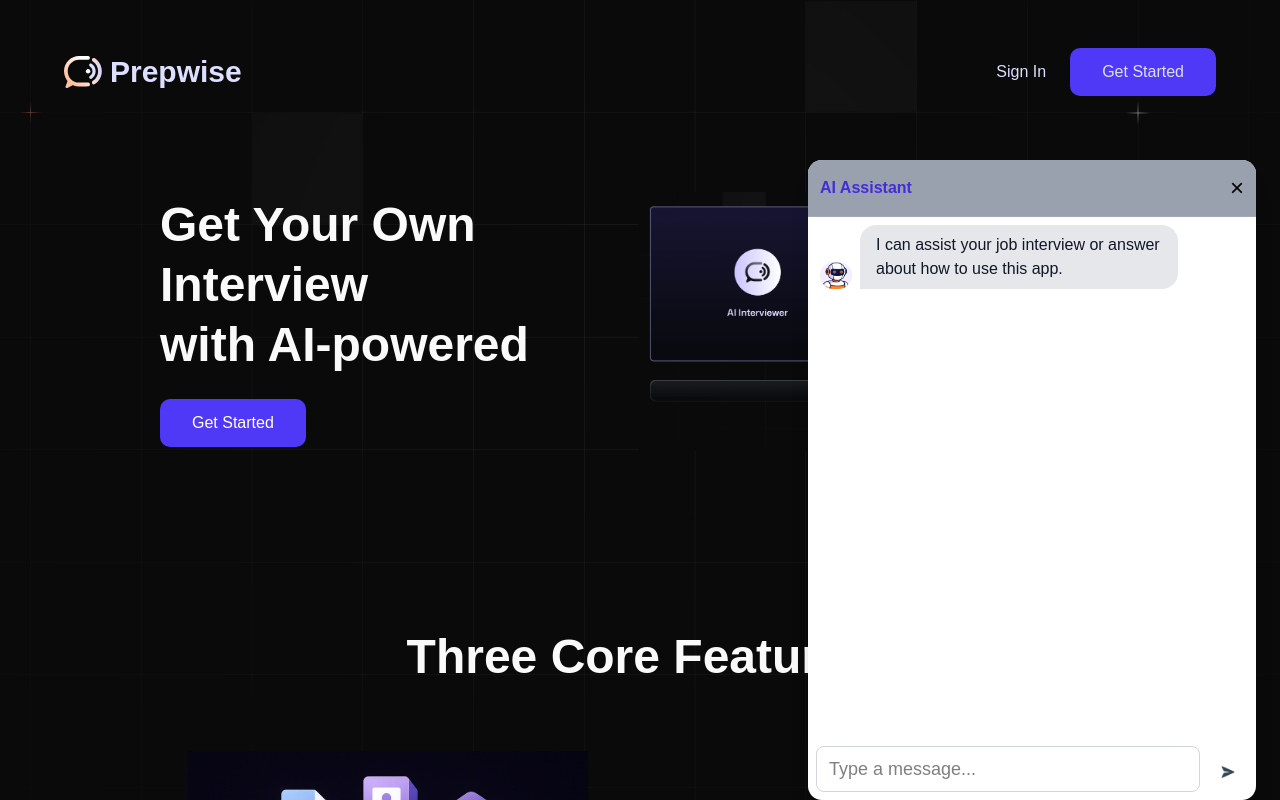
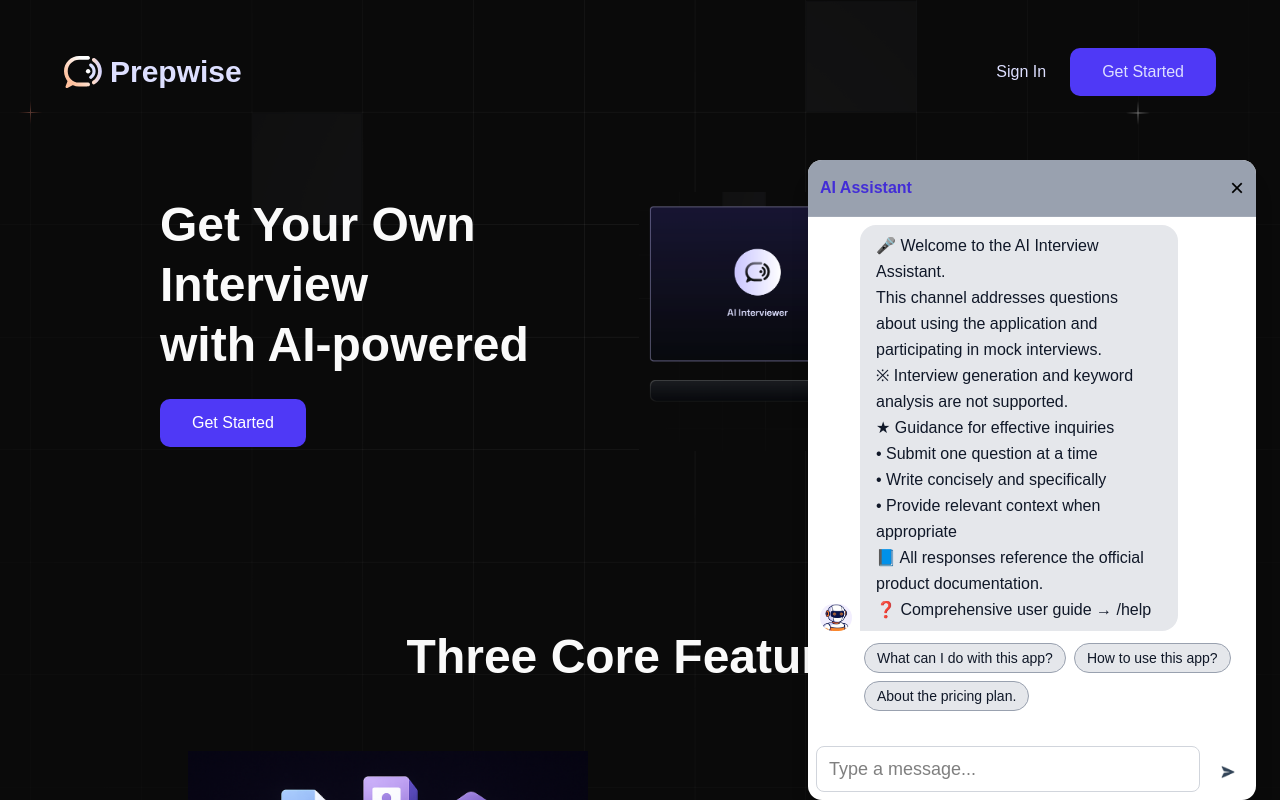
Before and after one commit to yony-1145/ai_mock_interviews, a Next.js app: page /product in a window 1280 px wide. Both pictures are taken after a click on the button "Ask AI Agent". Shown: the top 800 px of the page. Built offline with nearby package versions, Linux system fonts and the light colour scheme; a web font is replaced by a local one.

Commit message:
feat: add professional initial chatbot prompt and preset FAQ chips

```diff
--- a/src/app/api/chat/route.ts
+++ b/src/app/api/chat/route.ts
@@ -1,10 +1,17 @@
 import { generateText } from 'ai';
 import { google } from '@ai-sdk/google';
 
-const faqMap: { [key: string]: string } = {
-  'how to use': 'You can use this app following these 3 steps: 1. Generate a Interview, 2. Take a interview, 3. Get a Feedback.',
-  'feature of this app': 'You can take a Realtime Conversation powered by AI.',
+const faqMap: Record<string, string> = {
+  'What can I do with this app':
+    'This app allows you to:\n- Practice coding interviews\n- Get feedback on your answers\n- Improve your technical skills',
+
+  'How to use this app?':
+    'To use this app:\n1. Generate an interview\n2. Choose a mock interview\n3. Answer questions\n4. Review feedback and improve',
+
+  'About the pricing plan.':
+    'You can use this app for free.\nPro features will be available soon.',
 };
+
 
 export async function POST(request: Request) {
   const { message } = await request.json();
--- a/src/app/components/ChatBot.tsx
+++ b/src/app/components/ChatBot.tsx
@@ -49,7 +49,23 @@
       }
     } else {
       // sessionStorageが空のときだけ初期メッセージ
-      setMessages([{ sender: 'bot', text: 'I can assist your job interview or answer about how to use this app.' }]);
+      setMessages([
+        {
+          sender: 'bot',
+          text: `🎤 Welcome to the AI Interview Assistant.
+
+      This channel addresses questions about using the application and participating in mock interviews.
+      ※ Interview generation and keyword analysis are not supported.
+
+      ★ Guidance for effective inquiries
+      • Submit one question at a time
+      • Write concisely and specifically
+      • Provide relevant context when appropriate
+
+      📘 All responses reference the official product documentation.
+      ❓ Comprehensive user guide → /help`
+        }
+      ]);
     }
   }, []);
 
@@ -64,7 +80,7 @@
       {!isOpen && (
         <button
           onClick={() => setIsOpen(true)}
-          className="fixed bottom-6 right-6 flex bg-indigo-600 text-white px-4 py-3 rounded-full shadow-lg hover:bg-indigo-700 transition z-50 cursor-pointer"
+          className="fixed bottom-6 right-6 flex bg-indigo-600 text-black px-4 py-3 rounded-full shadow-lg hover:bg-indigo-700 transition z-50 cursor-pointer"
         >
           <Image
             src="/ai-agent.png"
@@ -93,7 +109,9 @@
           {/* メッセージエリア */}
           <div className="flex-1 overflow-y-auto px-3 py-2 space-y-3">
             {messages.map((msg, i) => (
-              <div key={i} className={`flex ${msg.sender === 'user' ? 'justify-end' : 'justify-start'} items-end`}>
+              <div key={i}>
+                {/* ① 各メッセージ表示 */}
+                <div className={`flex ${msg.sender === 'user' ? 'justify-end' : 'justify-start'} items-end`}>
                   {msg.sender === 'bot' && (
                     <Image
                       src="/ai-agent.png"
@@ -106,14 +124,33 @@
                 <div
                   className={`max-w-[75%] px-4 py-2 rounded-2xl text-sm md:text-base break-words ${
                     msg.sender === 'user'
-                      ? 'bg-indigo-100 text-indigo-800 rounded-br-none'
+                      ? 'bg-indigo-100 text-black rounded-br-none'
                       : 'bg-gray-200 text-gray-900 rounded-bl-none'
                   }`}
                 >
-                  {msg.text}
+                {msg.text.split('\n').map((line, index) => (
+                  <p key={index} className="text-inherit leading-relaxed">{line}</p>
+                ))}
                 </div>
                 </div>
+
+                {/* ★ ② 初期メッセージの直後にのみ表示されるチップエリア */}
+                {i === 0 && msg.sender === 'bot' && (
+                  <div className="ml-10 mt-2 p-1 flex flex-wrap gap-2 text-black text-2x">
+                    {['What can I do with this app?', 'How to use this app?', 'About the pricing plan.'].map((q) => (
+                      <button
+                        key={q}
+                        onClick={() => setInput(q)}
+                        className="bg-gray-200 hover:bg-gray-300 text-sm px-3 py-1 rounded-full transition text-gray-900 border border-gray-400 hover:border-gray-400"
+                      >
+                        {q}
+                      </button>
                     ))}
+                  </div>
+                )}
+              </div>
+            ))}
+
             <div ref={messageEndRef} />
           </div>
 
```
Lines whose indentation alone changed are shown as unchanged.
